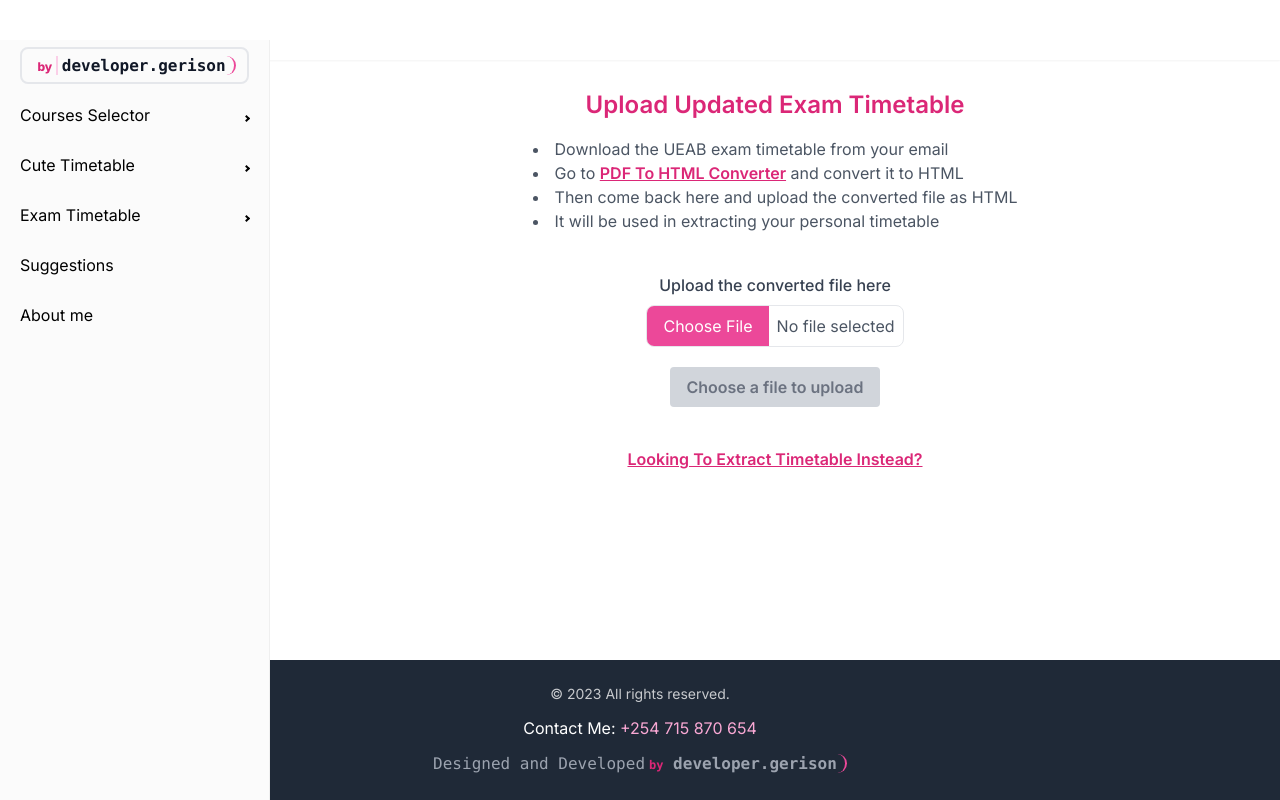
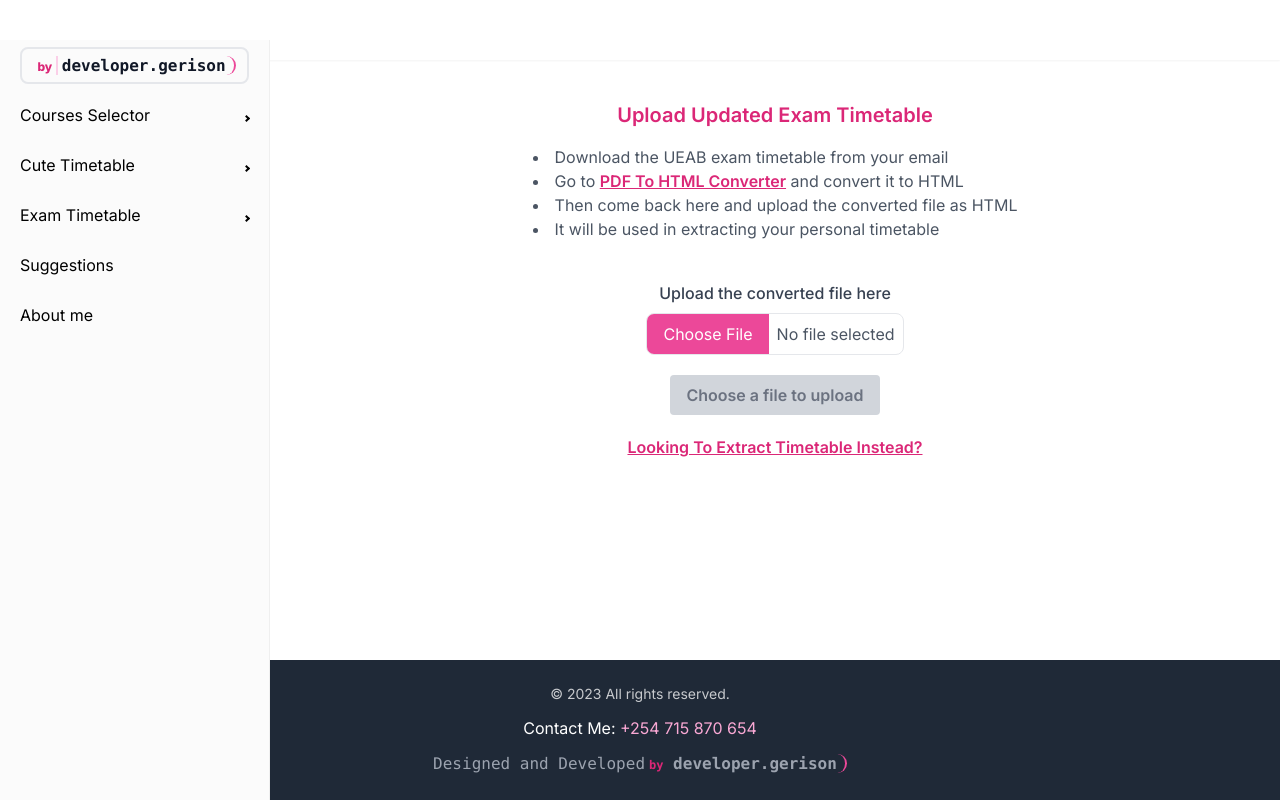
Before and after one commit to gerkim62/cute-tools, a Next.js app: page /exam-timetable/update in a window 1280 px wide. Built offline with nearby package versions, Linux system fonts and the light colour scheme.

Commit message:
added styling

```diff
--- a/app/exam-timetable/update/page.tsx
+++ b/app/exam-timetable/update/page.tsx
@@ -121,7 +121,7 @@ const UpdateExamTimetable = () => {
 
   return (
     <div className="flex flex-col items-center justify-center my-10 mt-20 min-h-[50vh] max-w-[95%] mx-auto">
-      <h1 className="text-2xl font-semibold mb-4 text-pink-600">
+      <h1 className="text-xl font-semibold mb-4 text-pink-600">
         Upload Updated Exam Timetable
       </h1>
 
@@ -148,7 +148,7 @@ const UpdateExamTimetable = () => {
       >
         Upload the converted file here
       </label>
-      <div className="flex items-center border rounded-lg overflow-hidden mb-5 max-w-[80%]">
+      <div className="flex items-center border rounded-lg overflow-hidden mb-5 ">
         <label
           htmlFor="fileInput"
           className="px-4 py-2 bg-pink-500 text-white cursor-pointer whitespace-nowrap hover:bg-pink-600"
@@ -195,7 +195,7 @@ const UpdateExamTimetable = () => {
 
       <Link
         href="/exam-timetable"
-        className="underline mt-10 text-pink-600 hover:underline hover:text-pink-700 capitalize font-semibold transition duration-300"
+        className="underline mt-5 text-pink-600 hover:underline hover:text-pink-700 capitalize font-semibold transition duration-300"
       >
         Looking to extract timetable instead?
       </Link>
```
